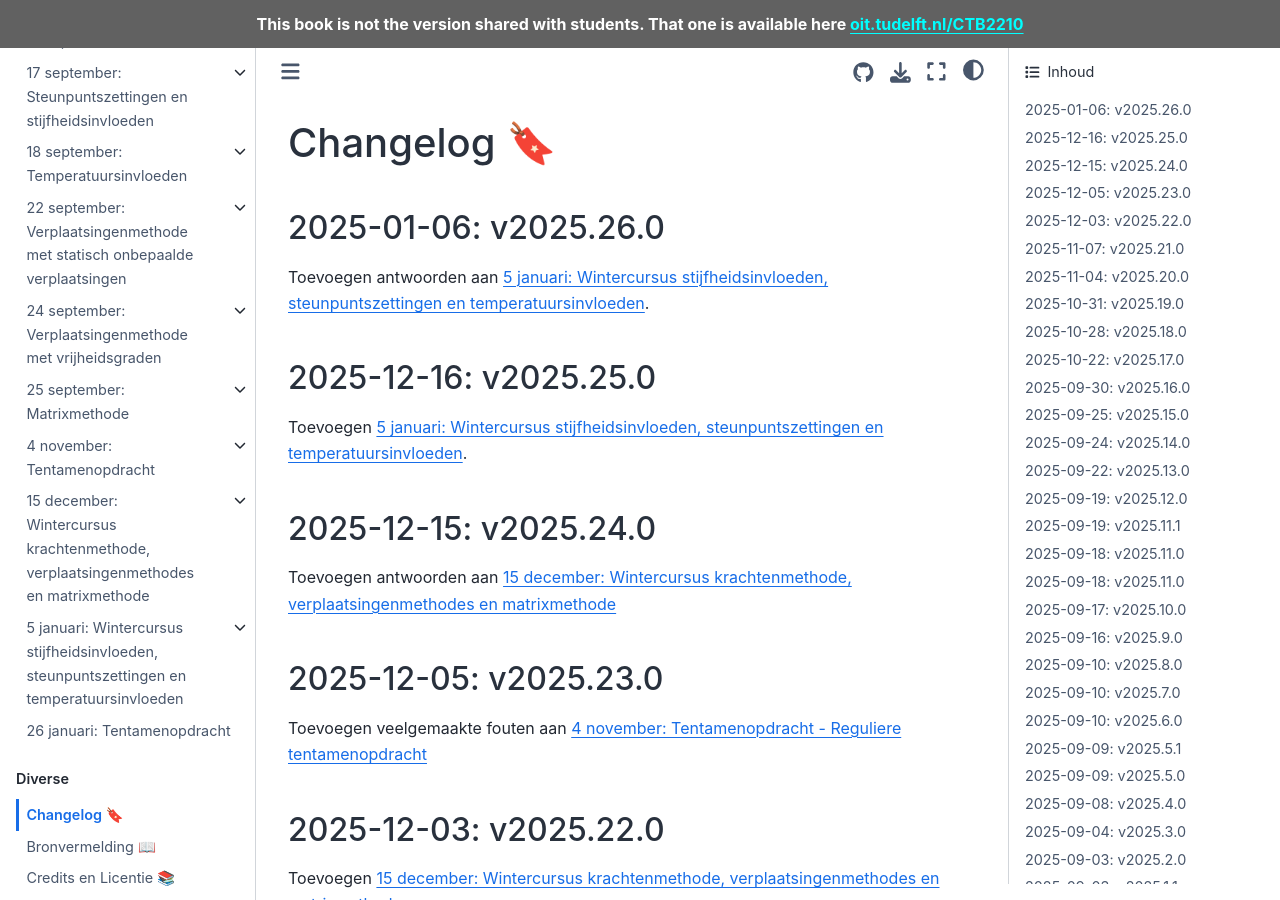
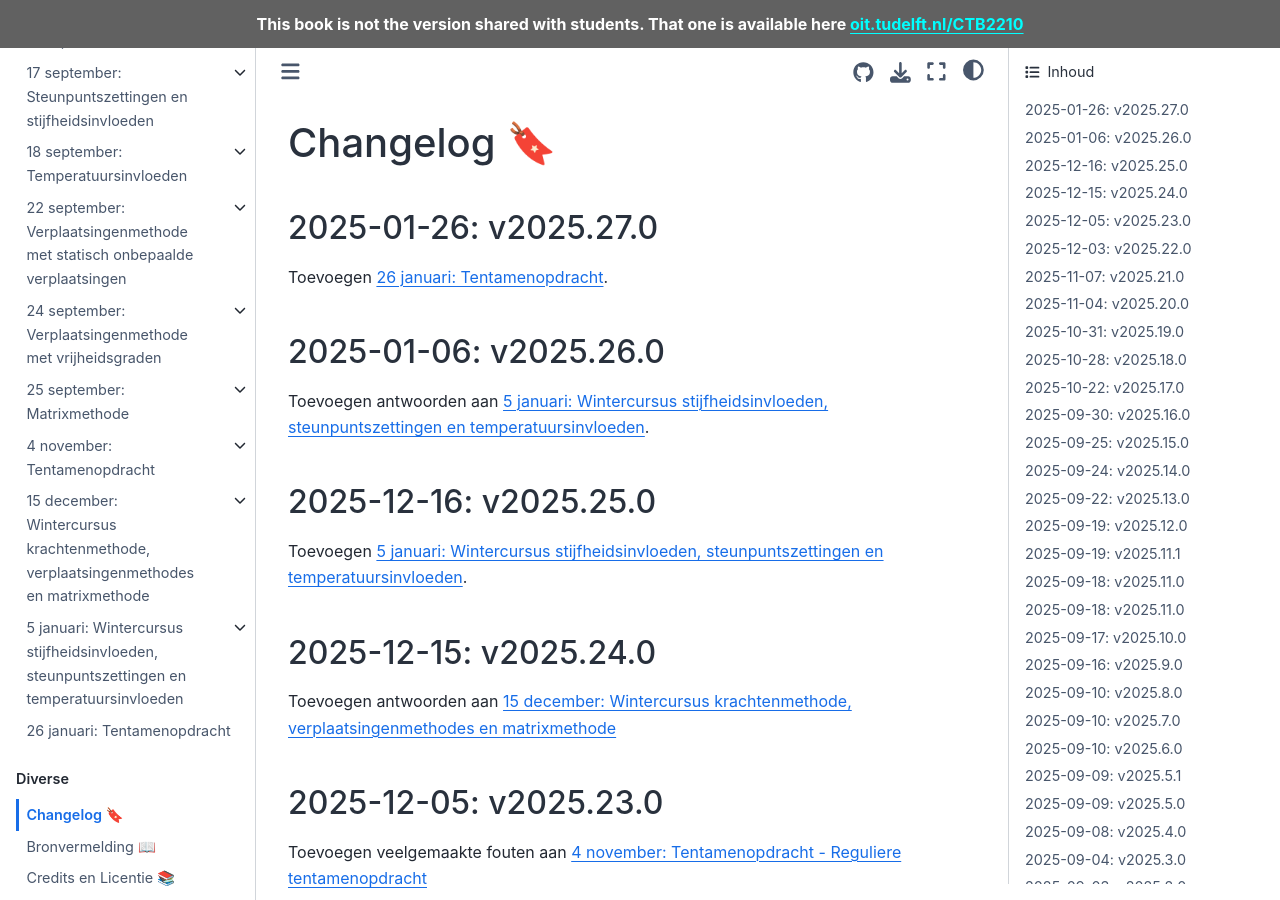
Before and after one commit to TUDelft-books/CTB2210, a Jupyter Book: the page built from book/changelog.md, in a window 1280 px wide and 900 px high. Built offline with Jupyter Book 1.0.4 settings and Sphinx 7.4.7 and the Sphinx Book theme 1.1.4, drawn with Linux system fonts in a browser that asks for light colours; comment, search, counter and statistics services are not loaded.

Commit message:
Update changelog.md

```diff
--- a/book/changelog.md
+++ b/book/changelog.md
@@ -1,4 +1,7 @@
 # Changelog 🔖
+
+## 2025-01-26: v2025.27.0
+Toevoegen [26 januari: Tentamenopdracht](./exam2/lesson.md).
 
 ## 2025-01-06: v2025.26.0
 Toevoegen antwoorden aan [5 januari: Wintercursus stijfheidsinvloeden, steunpuntszettingen en temperatuursinvloeden](./wintercursus_2/lesson.md).
```
